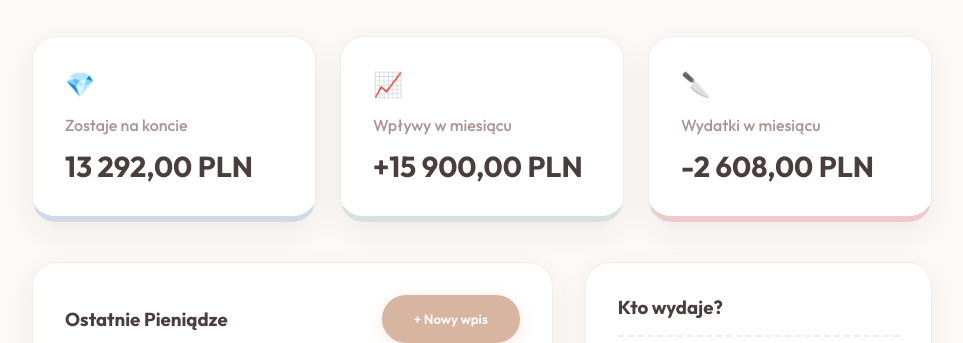
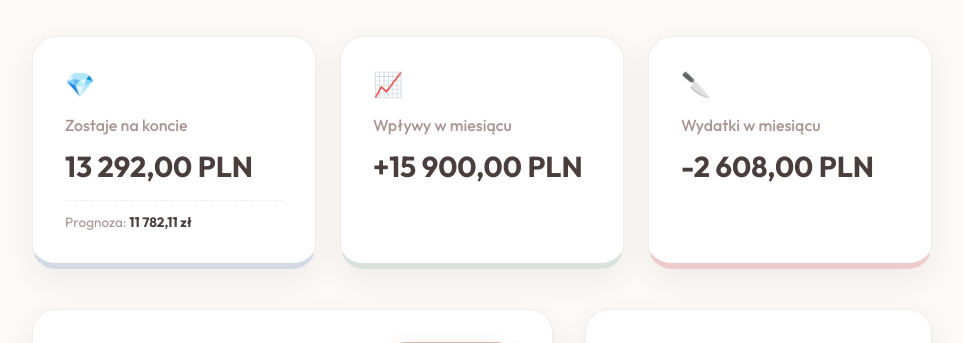
Before and after one commit to emmilcia/kalkulatorbudzetu, a PHP site: page / in a window 1280 px wide. Shown: the part 336-679 px from the top of the page, without its empty margins (158-1121 px from the left). Run offline with PHP 8.4, Linux system fonts and the light colour scheme; data comes from the database, SQL or seed files in the repository; both versions use the stored data as it was after the commit.

Commit message:
prognozy

```diff
--- a/db.php
+++ b/db.php
@@ -35,6 +35,19 @@ try {
             INSERT INTO users (name, color) VALUES ('Mama', '#ec4899'), ('Tata', '#3b82f6'), ('Młodzież', '#8b5cf6');
             INSERT INTO categories (name, type) VALUES ('Wynagrodzenie', 'income'), ('Kieszonkowe', 'income'), ('Prezenty', 'income');
             INSERT INTO categories (name, type) VALUES ('Mieszkanie', 'expense'), ('Jedzenie', 'expense'), ('Paliwo i Transport', 'expense'), ('Rozrywka i Hobby', 'expense'), ('Ubrania', 'expense'), ('Edukacja', 'expense'), ('Zdrowie', 'expense');
+
+            CREATE TABLE IF NOT EXISTS goals (
+                id INTEGER PRIMARY KEY AUTOINCREMENT,
+                name TEXT NOT NULL,
+                target_amount REAL NOT NULL,
+                current_amount REAL DEFAULT 0,
+                color TEXT DEFAULT '#d7b5a1',
+                icon TEXT DEFAULT '🎯'
+            );
+
+            INSERT INTO goals (name, target_amount, current_amount, icon, color)
+            VALUES ('Wakacyjne marzenia', 5000, 1200, '🏖️', '#3b82f6'),
+                   ('Nowy ekspres do kawy', 800, 150, '☕', '#d7b5a1');
         ");
     }
 
@@ -46,6 +59,17 @@ try {
     try {
         $db->exec("ALTER TABLE users ADD COLUMN monthly_limit REAL DEFAULT 0");
     } catch (Exception $e) {}
+
+    try {
+        $db->exec("CREATE TABLE IF NOT EXISTS goals (
+            id INTEGER PRIMARY KEY AUTOINCREMENT,
+            name TEXT NOT NULL,
+            target_amount REAL NOT NULL,
+            current_amount REAL DEFAULT 0,
+            color TEXT DEFAULT '#d7b5a1',
+            icon TEXT DEFAULT '🎯'
+        )");
+    } catch (Exception $e) {}
 } catch (Exception $e) {
     die("Błąd połączenia z bazą danych: " . $e->getMessage());
 }
--- a/index.php
+++ b/index.php
@@ -37,6 +37,18 @@ $stmt = $db->query("
     ORDER BY t.date DESC, t.id DESC LIMIT 15
 ");
 $transactions = $stmt->fetchAll(PDO::FETCH_ASSOC);
+
+// --- LOGIKA PROGNOZY ---
+$daysInMonth = (int)date('t');
+$currentDay = (int)date('j');
+$daysLeft = $daysInMonth - $currentDay;
+
+$totalMonthlyExpense = isset($monthlyStats['expense']) ? (float)$monthlyStats['expense'] : 0;
+$avgDailyExpense = $currentDay > 0 ? $totalMonthlyExpense / $currentDay : 0;
+$projectedExpenseRemaining = $avgDailyExpense * $daysLeft;
+$projectedEndOfMonthBalance = $balanceRaw - $projectedExpenseRemaining;
+
+$projectedBalanceFormatted = number_format($projectedEndOfMonthBalance, 2, ',', ' ');
 ?>
 <!DOCTYPE html>
 <html lang="pl">
@@ -82,6 +94,9 @@ $transactions = $stmt->fetchAll(PDO::FETCH_ASSOC);
                     <div class="card-icon">💎</div>
                     <h3>Zostaje na koncie</h3>
                     <p class="amount"><?= $balance ?> PLN</p>
+                    <div class="projected-info" title="Prognoza na koniec miesiąca oparta na Twoich wydatkach">
+                        Prognoza: <strong><?= $projectedBalanceFormatted ?> zł</strong>
+                    </div>
                     <div class="card-glow"></div>
                 </div>
                 <div class="card glass-effect gradient-green">
@@ -242,6 +257,8 @@ $transactions = $stmt->fetchAll(PDO::FETCH_ASSOC);
         </div>
     </div>
 
+    </div>
+
     <script>
         function openModal() {
             document.getElementById('addModal').classList.remove('hidden');
@@ -260,7 +277,7 @@ $transactions = $stmt->fetchAll(PDO::FETCH_ASSOC);
             }, 300);
         }
 
-        // Ukrywanie modala na overlay
+        // Ukrywanie modali na overlay
         document.getElementById('addModal').addEventListener('click', function(e) {
             if (e.target === this) {
                 closeModal();
--- a/style.css
+++ b/style.css
@@ -183,6 +183,18 @@ body {
     border: 1px solid var(--border-color);
 }
 
+.projected-info {
+    margin-top: 1rem;
+    font-size: 0.85rem;
+    color: var(--text-secondary);
+    padding-top: 0.8rem;
+    border-top: 1px dashed var(--border-color);
+}
+
+.projected-info strong {
+    color: var(--text-primary);
+}
+
 .section-header {
     margin-bottom: 1.5rem;
     padding-bottom: 1rem;
```
Also changed, not shown: reports.php (+23 -2 lines), budget.sqlite.
